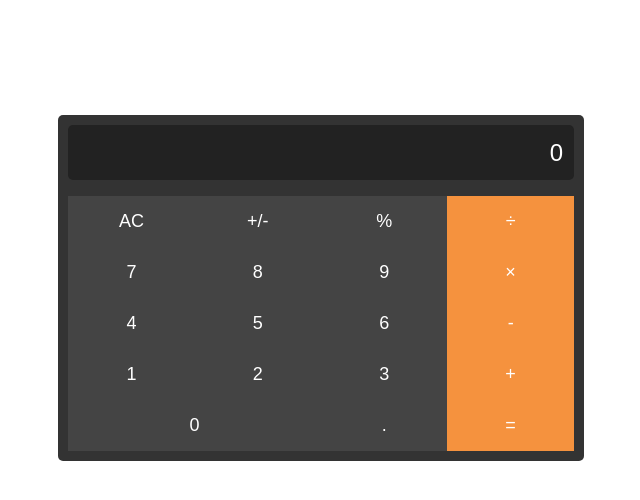
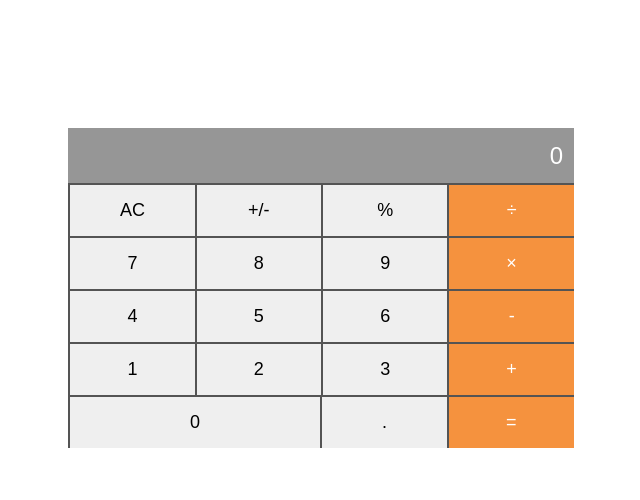
Before and after one commit to Braingenius2/Math-Magicians2, a React (Create React App) app: page / in a window 1280 px wide. Shown: the top 500 px of the page, without its empty margins (319-959 px from the left). Built offline with nearby package versions, Linux system fonts and the light colour scheme.

Commit message:
Update styles

```diff
--- a/src/css/Calculator.css
+++ b/src/css/Calculator.css
@@ -4,14 +4,11 @@
   width: 40%;
   background-color: #333;
   border-radius: 5px;
-  padding: 10px;
 }
 
 .display {
-  background-color: #222;
+  background-color: #969696;
   padding: 0.8rem;
-  margin-bottom: 1rem;
-  border-radius: 5px;
 }
 
 .display input {
@@ -37,9 +34,9 @@ button {
   flex: 1;
   padding: 15px;
   font-size: 18px;
-  border: none;
-  background-color: #444;
-  color: white;
+  color: black;
+  border-bottom: gray;
+  border-right: gray;
   cursor: pointer;
   outline: none;
 }
```
